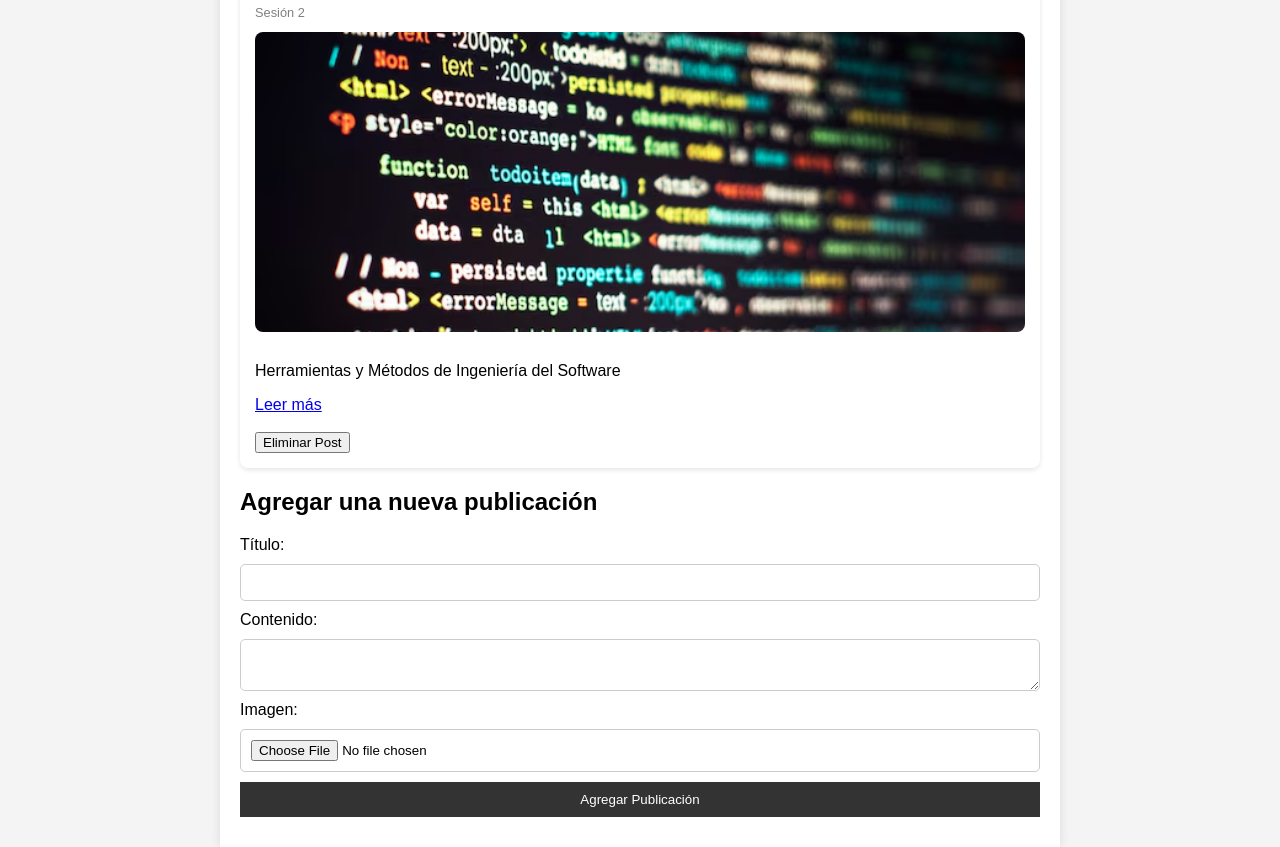
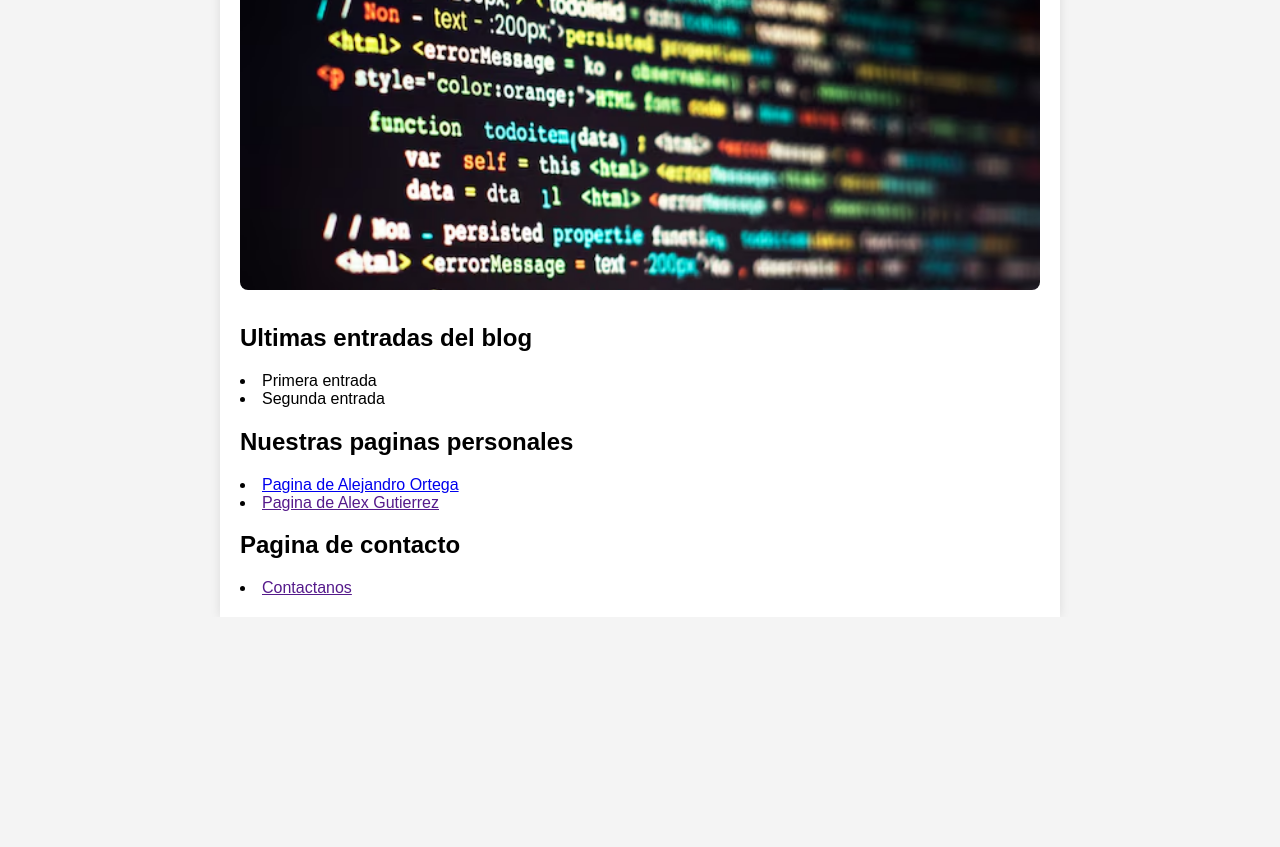
Before and after one commit to ualhmis2025-equipo14/Blog, a plain HTML site: page index.html in a window 1280 px wide. Shown: the part 210-1057 px from the top of the page. After the commit the page ends 827 px from the top, so only its background shows below. Drawn offline with Linux system fonts and the light colour scheme.

Commit message:
V1.0 de mi pagina personal

```diff
--- a/index.html
+++ b/index.html
@@ -4,43 +4,31 @@
     <meta charset="UTF-8">
     <meta name="viewport" content="width=device-width, initial-scale=1.0">
     <title>Sesión 4 Blog</title>
-    <!-- Enlace al archivo CSS -->
     <link rel="stylesheet" href="styles.css">
 </head>
 <body>
     <header>
-        <h1>Sesión 4 Blog</h1>
+        <h1>Blog Equipo 14</h1>
     </header>
     <main>
-        <section id="posts">
-            <article>
-                <h2>Sesión 4 Blog</h2>
-                <p class="date">Sesión 2</p>
-                <img src="assets/CodeImage.avif" alt="Imagen de publicación" class="post-image">
-                <p>Herramientas y Métodos de Ingeniería del Software</p>
-                <a href="#">Leer más</a><br><br>
-                <button class="delete-post">Eliminar Post</button>
-            </article>
+        <p> Somos Alejandro Ortega Ramon y Alex Gutierrez Quiles. Nuestro objetivo con este blog es poner en practica nuestras habilidades para desplegar un sitio web en distintas plataformas. Esperamos sea de vuestro agrado</p>
+        <img src="assets/CodeImage.avif" alt="Imagen" class="post-image">
+        <section>
+            <h2>Ultimas entradas del blog</h2>
+            <table>
+                <li>Primera entrada</li>
+                <li>Segunda entrada</li>
+            </table>
         </section>
-
-        <section id="new-post">
-            <h2>Agregar una nueva publicación</h2>
-            <form id="post-form">
-                <label for="title">Título:</label>
-                <input type="text" id="title" required>
-
-                <label for="content">Contenido:</label>
-                <textarea id="content" required></textarea>
-
-                <label for="image">Imagen:</label>
-                <input type="file" id="image" accept="image/*">
-
-                <button type="button" id="add-post">Agregar Publicación</button>
-            </form>
+            <h2>Nuestras paginas personales</h2>
+                <li><a href="pages/aor.html">Pagina de Alejandro Ortega</a></li>
+                <li><a href="">Pagina de Alex Gutierrez</a></li>
+            </ul>
+        </section>
+        <section>
+            <h2>Pagina de contacto</h2>
+            <li><a href="">Contactanos</a></li>
         </section>
     </main>
-
-    <!-- Enlace al archivo JavaScript -->
-    <script src="../scripts/script.js"></script>
 </body>
 </html>
```
Also changed, not shown: pages/aor.html (+25 -0 lines), assets/Foto-aor.jpg (added).
